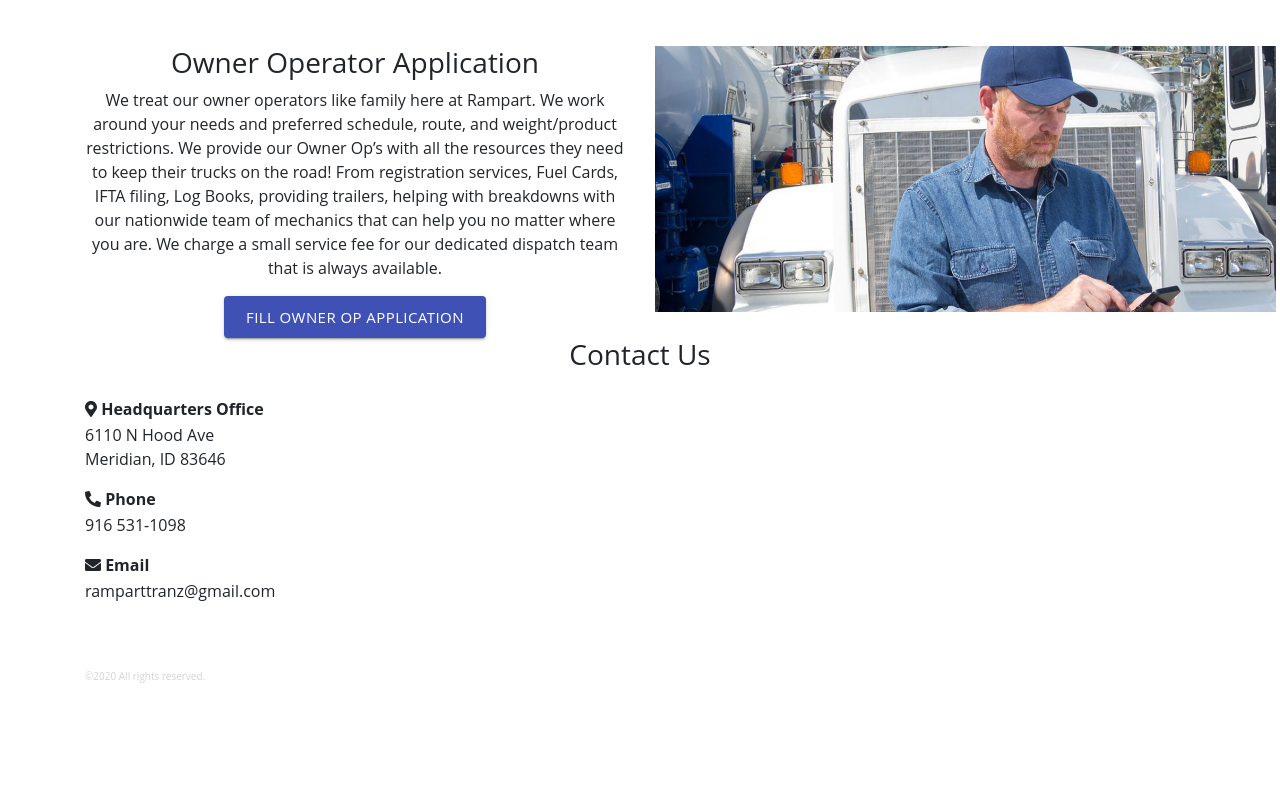
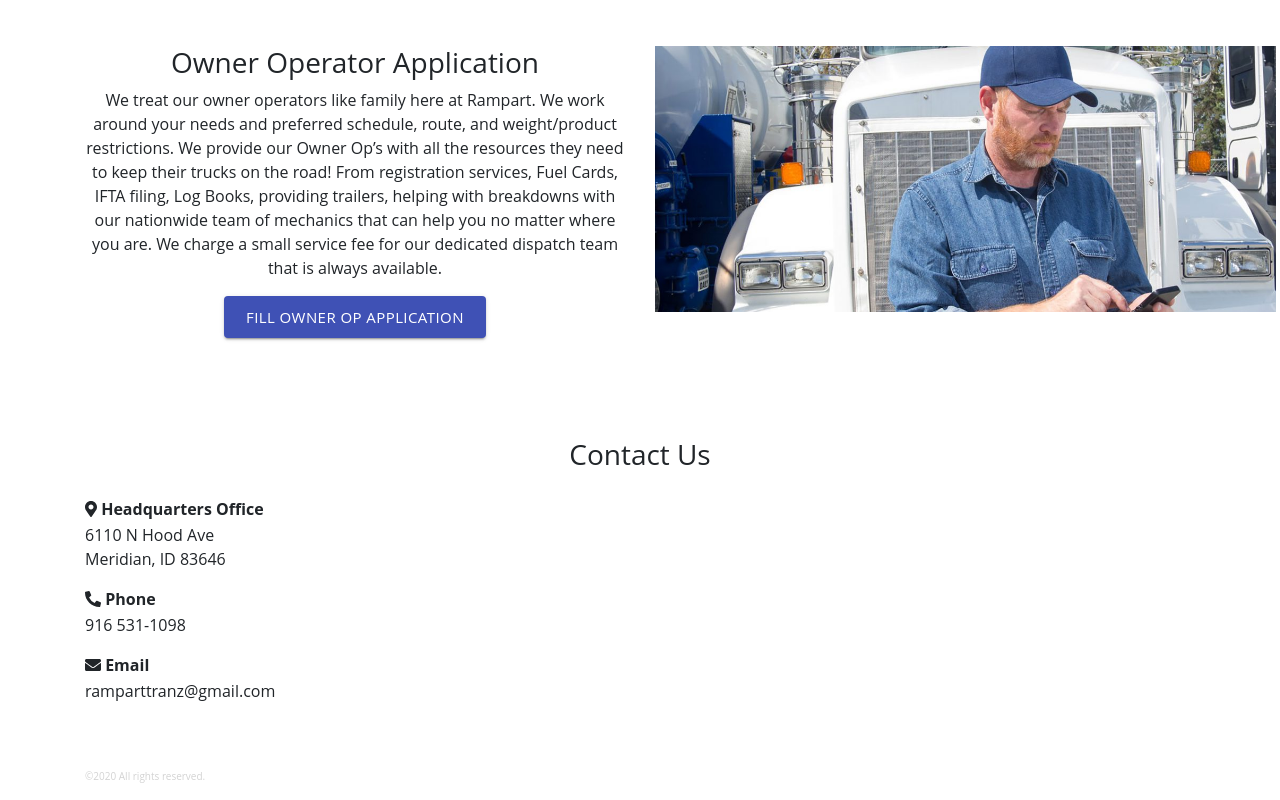
Before and after one commit to Kamadzy/rampart, a React (Create React App) app: page / in a window 1280 px wide. Shown: the part 1965-2765 px from the top of the page. Before the commit the page ends 2665 px from the top, so only its background shows below. Built offline with nearby package versions, Linux system fonts and the light colour scheme.

Commit message:
fix "contact-section" margin

```diff
--- a/src/components/landing-page/landing-page.css
+++ b/src/components/landing-page/landing-page.css
@@ -149,7 +149,7 @@ img,
   color: #11161e;
 }
 /* contact form */
-#contact {
+#contact-section {
   margin-top: 100px;
 }
 .about-header {
```
